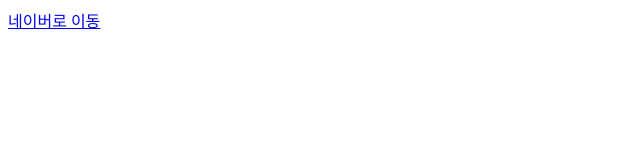
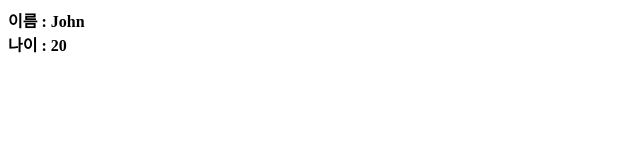
Before and after one commit to Hyemin-12/js-practice, a plain HTML site: page dom.html in a window 1280 px wide. Shown: the whole page, without its empty margins (0-640 px from the left). Drawn offline with Linux system fonts and the light colour scheme.

Commit message:
dom 실습

```diff
--- a/dom.html
+++ b/dom.html
@@ -3,10 +3,48 @@
 <script type="text/javascript">
 	document.body.innerHTML = "";
 
+	function makePersonDiv(name, age) {
+		let div = document.createElement('div');
+
+		let b1 = document.createElement('b');
+		let text1 = document.createTextNode(`이름 : ${name}`);
+		b1.append(text1);
+		div.appendChild(b1);
+
+		let br = document.createElement('br');
+		div.appendChild(br);
+
+		let b2 = document.createElement('b');
+		let text2 = document.createTextNode(`나이 :  ${age}`);
+		b2.append(text2);
+		div.appendChild(b2);
+
+		return div;
+	}
+
+	document.body.append(makePersonDiv("John", 20));
+
+	// let ul = document.createElement('ul');
+	// ul.setAttribute('id', 'menu');
+
+	// for(let i = 1; i <= 3; i++) {
+	// 	let li = document.createElement('li');
+	// 	let a = document.createElement('a');
+	// 	a.setAttribute('href', `/${i}.html`);
+	// 	let text = document.createTextNode(i);
+	// 	a.append(text);
+	// 	li.appendChild(a);
+	// 	ul.appendChild(li);
+	// }
+
+	// document.body.append(ul);
+
+	/*
 	let a = document.createElement('a');
 	a.setAttribute('href', 'http://www.naver.com');
 	let text = document.createTextNode('네이버로 이동');
 	a.append(text);
 
 	document.body.append(a);
+	*/
 </script>
```
